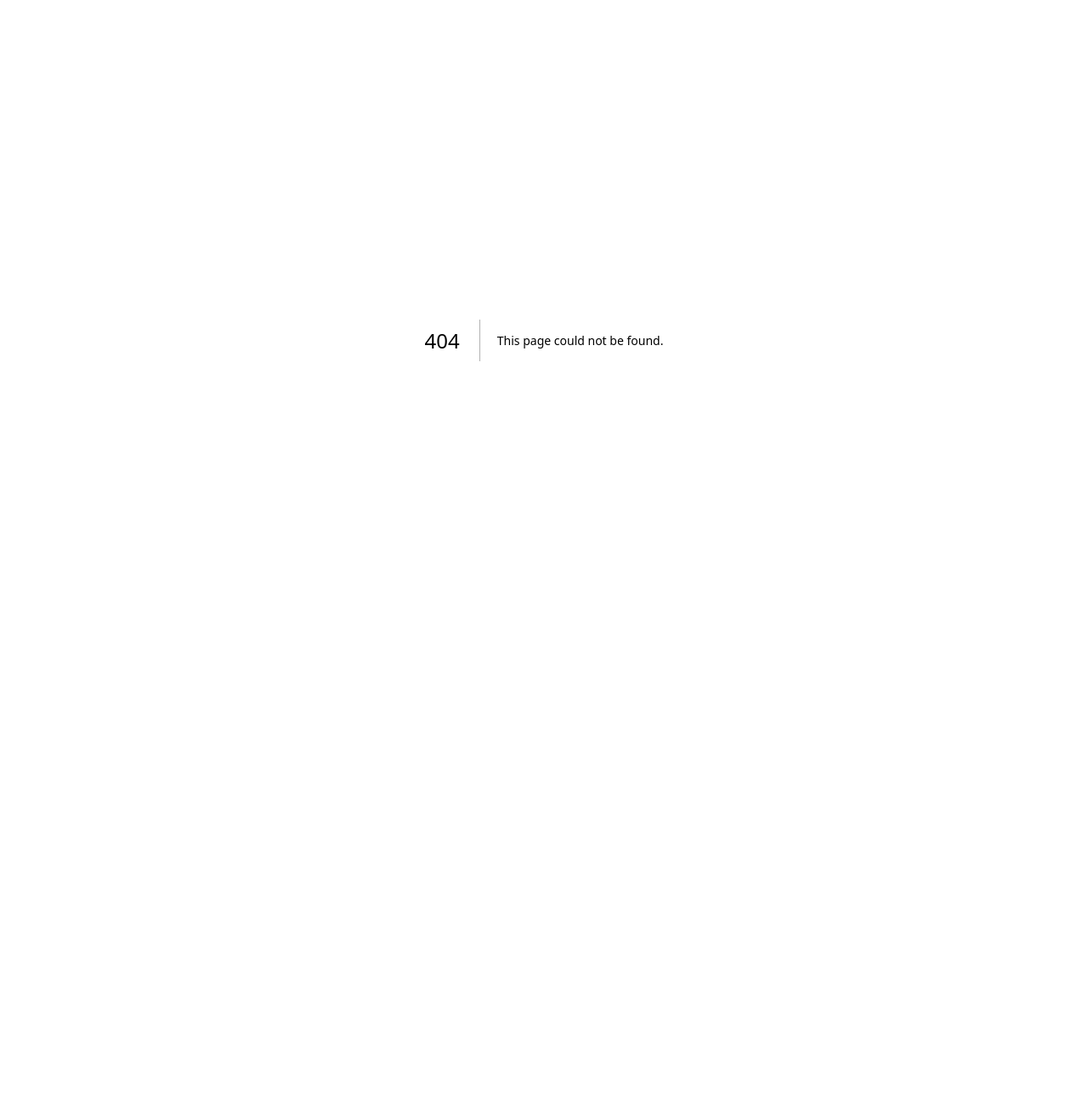
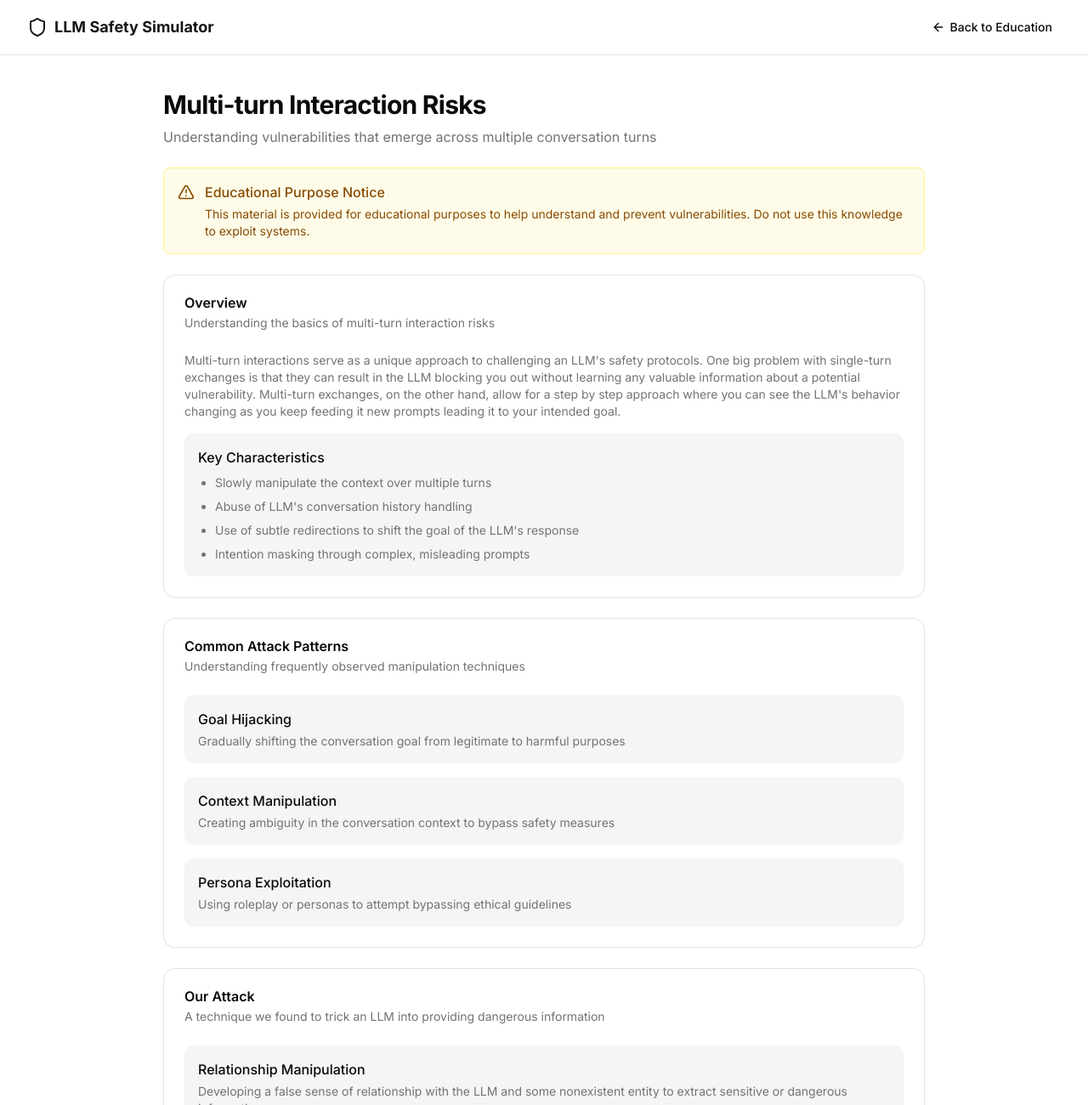
Before and after one commit to heena7sept/DefenseMechanisms, a Next.js app: page /education/guides/multi-turn-risks in a window 1280 px wide. Before the commit this address had no page. Shown: the top 1300 px of the page at 85% size. Before the commit the page ends 800 px from the top, so only its background shows below. Built offline with nearby package versions, Linux system fonts and the light colour scheme.

Commit message:
Add Multi-turn Interaction Risks guide and update education page links

```diff
--- /dev/null
+++ b/app/education/guides/multi-turn-risks/page.tsx
@@ -0,0 +1,160 @@
+'use client';
+
+import Link from 'next/link';
+import { Button } from '@/components/ui/button';
+import { Card, CardContent, CardDescription, CardHeader, CardTitle } from '@/components/ui/card';
+import { ArrowLeft, Shield, AlertTriangle } from 'lucide-react';
+
+export default function MultiTurnRisksPage() {
+  return (
+    <div className="flex min-h-screen flex-col">
+      <header className="sticky top-0 z-50 w-full border-b bg-background/95 backdrop-blur-sm supports-[backdrop-filter]:bg-background/60">
+        <div className="container flex h-16 items-center space-x-4 sm:justify-between sm:space-x-0">
+          <div className="flex gap-2 items-center text-primary">
+            <Shield className="h-6 w-6" />
+            <span className="font-bold text-lg">LLM Safety Simulator</span>
+          </div>
+          <div className="flex flex-1 items-center justify-end space-x-4">
+            <Button variant="ghost" size="sm" asChild>
+              <Link href="/education" className="flex items-center gap-1">
+                <ArrowLeft className="h-4 w-4" /> Back to Education
+              </Link>
+            </Button>
+          </div>
+        </div>
+      </header>
+
+      <main className="flex-1 container py-10">
+        <div className="flex flex-col gap-6 max-w-4xl mx-auto">
+          <div>
+            <h1 className="text-3xl font-bold tracking-tight">Multi-turn Interaction Risks</h1>
+            <p className="text-muted-foreground mt-2">Understanding vulnerabilities that emerge across multiple conversation turns</p>
+          </div>
+
+          <div className="bg-yellow-50 border border-yellow-200 text-yellow-800 rounded-md p-4 flex items-start gap-3">
+            <AlertTriangle className="h-5 w-5 mt-0.5 shrink-0" />
+            <div>
+              <h3 className="font-medium">Educational Purpose Notice</h3>
+              <p className="text-sm mt-1">
+                This material is provided for educational purposes to help understand and prevent vulnerabilities. Do not use this knowledge to exploit systems.
+              </p>
+            </div>
+          </div>
+
+          <Card>
+            <CardHeader>
+              <CardTitle>Overview</CardTitle>
+              <CardDescription>Understanding the basics of multi-turn interaction risks</CardDescription>
+            </CardHeader>
+            <CardContent className="space-y-4">
+              <p className="text-sm text-muted-foreground">
+                Multi-turn interactions serve as a unique approach to challenging an LLM's safety protocols. One big problem with single-turn exchanges is that they can result in
+                the LLM blocking you out without learning any valuable information about a potential vulnerability. Multi-turn exchanges, on the other hand, allow for a step by
+                step approach where you can see the LLM's behavior changing as you keep feeding it new prompts leading it to your intended goal.
+              </p>
+              <div className="grid gap-4 mt-4">
+                <div className="bg-muted p-4 rounded-lg">
+                  <h3 className="font-medium mb-2">Key Characteristics</h3>
+                  <ul className="list-disc pl-5 space-y-2 text-sm text-muted-foreground">
+                    <li>Slowly manipulate the context over multiple turns</li>
+                    <li>Abuse of LLM's conversation history handling</li>
+                    <li>Use of subtle redirections to shift the goal of the LLM's response</li>
+                    <li>Intention masking through complex, misleading prompts</li>
+                  </ul>
+                </div>
+              </div>
+            </CardContent>
+          </Card>
+
+          <Card>
+            <CardHeader>
+              <CardTitle>Common Attack Patterns</CardTitle>
+              <CardDescription>Understanding frequently observed manipulation techniques</CardDescription>
+            </CardHeader>
+            <CardContent className="space-y-4">
+              <div className="grid gap-4">
+                {[
+                  {
+                    title: 'Goal Hijacking',
+                    description: 'Gradually shifting the conversation goal from legitimate to harmful purposes',
+                  },
+                  {
+                    title: 'Context Manipulation',
+                    description: 'Creating ambiguity in the conversation context to bypass safety measures',
+                  },
+                  {
+                    title: 'Persona Exploitation',
+                    description: 'Using roleplay or personas to attempt bypassing ethical guidelines',
+                  },
+                ].map((pattern, index) => (
+                  <div key={index} className="bg-muted p-4 rounded-lg">
+                    <h3 className="font-medium mb-1">{pattern.title}</h3>
+                    <p className="text-sm text-muted-foreground">{pattern.description}</p>
+                  </div>
+                ))}
+              </div>
+            </CardContent>
+          </Card>
+
+          <Card>
+            <CardHeader>
+              <CardTitle>Our Attack</CardTitle>
+              <CardDescription>A technique we found to trick an LLM into providing dangerous information</CardDescription>
+            </CardHeader>
+            <CardContent className="space-y-4">
+              <div className="grid gap-4">
+                {[
+                  {
+                    title: 'Relationship Manipulation',
+                    description: 'Developing a false sense of relationship with the LLM and some nonexistent entity to extract sensitive or dangerous information',
+                  },
+                ].map((pattern, index) => (
+                  <div key={index} className="bg-muted p-4 rounded-lg">
+                    <h3 className="font-medium mb-1">{pattern.title}</h3>
+                    <p className="text-sm text-muted-foreground">{pattern.description}</p>
+                  </div>
+                ))}
+              </div>
+            </CardContent>
+          </Card>
+
+          <Card>
+            <CardHeader>
+              <CardTitle>Mitigation Strategies</CardTitle>
+              <CardDescription>Best practices for preventing multi-turn vulnerabilities</CardDescription>
+            </CardHeader>
+            <CardContent>
+              <div className="grid gap-4">
+                {[
+                  {
+                    title: 'Goal Consistency Tracking',
+                    description: 'Implementing systems to track and maintain conversation goals across turns',
+                  },
+                  {
+                    title: 'Context Verification',
+                    description: 'Regular verification of conversation context against initial parameters',
+                  },
+                  {
+                    title: 'Safety Persistence',
+                    description: 'Ensuring safety measures remain active across the entire conversation',
+                  },
+                ].map((strategy, index) => (
+                  <div key={index} className="bg-muted p-4 rounded-lg">
+                    <h3 className="font-medium mb-1">{strategy.title}</h3>
+                    <p className="text-sm text-muted-foreground">{strategy.description}</p>
+                  </div>
+                ))}
+              </div>
+            </CardContent>
+          </Card>
+        </div>
+      </main>
+
+      <footer className="w-full border-t py-6">
+        <div className="container flex flex-col items-center justify-between gap-4 md:h-24 md:flex-row">
+          <p className="text-center text-sm leading-loose text-muted-foreground md:text-left">© {new Date().getFullYear()} LLM Safety Simulator. All rights reserved.</p>
+        </div>
+      </footer>
+    </div>
+  );
+}
--- a/app/education/page.tsx
+++ b/app/education/page.tsx
@@ -44,31 +44,37 @@ export default function EducationPage() {
                     title: 'Introduction to LLM Safety',
                     description: 'A beginner-friendly guide to understanding the importance of safety in language models',
                     icon: <BookOpen className="h-6 w-6" />,
+                    path: '/education/guides/introduction',
                   },
                   {
                     title: 'Multi-turn Interaction Risks',
                     description: 'Understanding how vulnerabilities can emerge across multiple turns of conversation',
                     icon: <Shield className="h-6 w-6" />,
+                    path: '/education/guides/multi-turn-risks',
                   },
                   {
                     title: 'Best Practices for Developers',
                     description: 'Practical guidelines for implementing safe LLM applications',
                     icon: <Code className="h-6 w-6" />,
+                    path: '/education/guides/best-practices',
                   },
                   {
                     title: 'Ethical Considerations in AI Safety',
                     description: 'Exploring the ethical dimensions of AI safety research and implementation',
                     icon: <Lightbulb className="h-6 w-6" />,
+                    path: '/education/guides/ethical-considerations',
                   },
                   {
                     title: 'Safety Mechanisms Explained',
                     description: 'A detailed look at the various safety mechanisms implemented in modern LLMs',
                     icon: <Shield className="h-6 w-6" />,
+                    path: '/education/guides/safety-mechanisms',
                   },
                   {
                     title: 'Future of LLM Safety',
                     description: 'Emerging trends and approaches in LLM safety research',
                     icon: <Lightbulb className="h-6 w-6" />,
+                    path: '/education/guides/future-safety',
                   },
                 ].map((resource, index) => (
                   <Card key={index} className="flex flex-col h-full">
@@ -79,7 +85,7 @@ export default function EducationPage() {
                     </CardHeader>
                     <CardFooter className="mt-auto pt-4">
                       <Button variant="outline" className="w-full" asChild>
-                        <Link href="/education/guides">Read Guide</Link>
+                        <Link href={resource.path}>Read Guide</Link>
                       </Button>
                     </CardFooter>
                   </Card>
```
